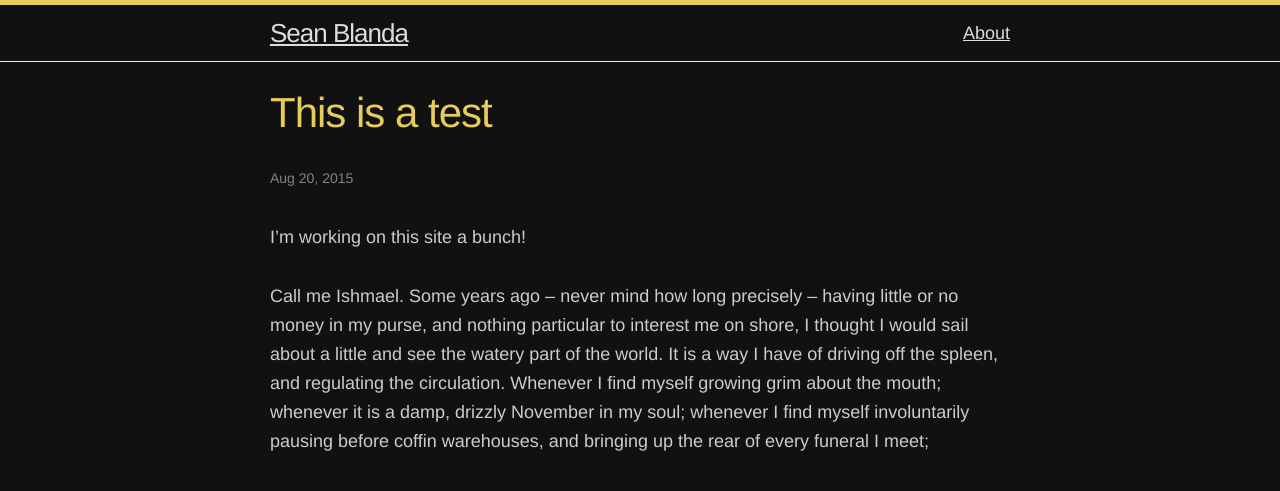
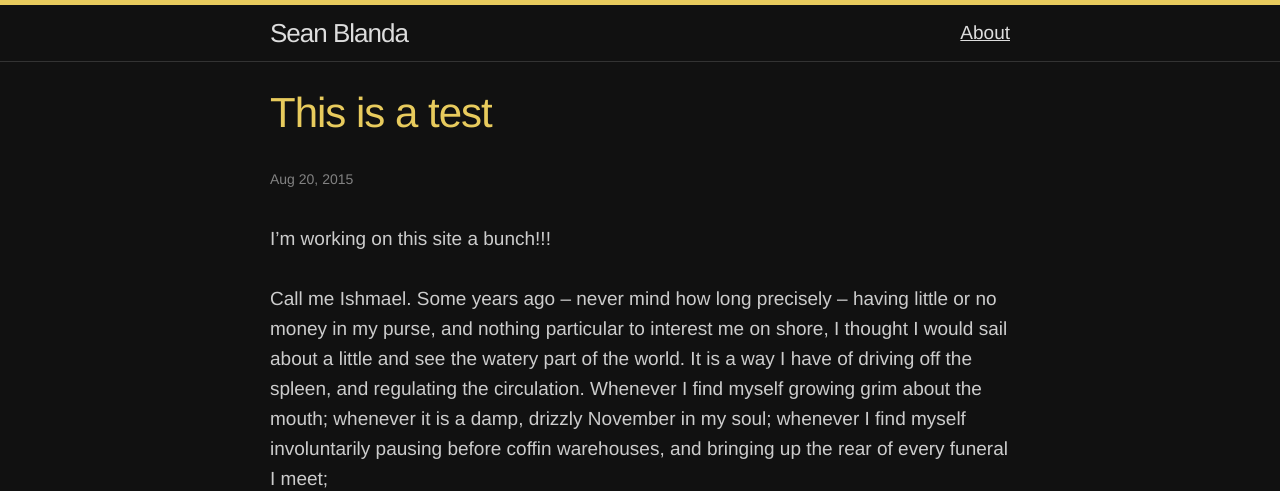
Before and after one commit to Blandanomics/Blandanomics.github.io, a Jekyll site: the page built from _posts/2015-08-20-this-is-atest.markdown, in a window 1280 px wide. Shown: the top 491 px of the page. Built offline with Jekyll 4.4.1, drawn with Linux system fonts in a browser that asks for light colours; some of the changed text lies outside the part shown.

Commit message:
Article page nearly done. Some index tweaks.

```diff
--- a/_config.yml
+++ b/_config.yml
@@ -9,3 +9,4 @@
 github_username:  blandanomics
 # Build settings
 markdown: kramdown
+image: "/images/"
--- a/_layouts/default.html
+++ b/_layouts/default.html
@@ -13,7 +13,7 @@
       </div>
     </div>
 
-    {% include footer.html %}
+    <!-- {% include footer.html %} -->
 
   </body>
 
--- a/_layouts/post.html
+++ b/_layouts/post.html
@@ -12,4 +12,10 @@
     {{ content }}
   </article>
 
+  <div class="promo"><h3><a href="http://ajrarchive.org/Article.asp?id=4408">-30-</a></h3>
+    <p>Every month-ish I send my latest writing, fascinating editorial links from around the web, and a sweet flag. Want in? <a href="https://tinyletter.com/blanda" alt="Sean's Tinyletter">Sign up here</a>.</p>
+    <h3>—</h3>
+    <p>Follow me on <a href="http://twitter.com">Twitter</a></p>
+  </div>
+
 </div>
--- a/_posts/2015-08-20-this-is-atest.markdown
+++ b/_posts/2015-08-20-this-is-atest.markdown
@@ -4,9 +4,11 @@
 date:   2015-08-20 19:49:30
 categories: news
 ---
-I'm working on this site a bunch!
+I'm working on this site a bunch!!!
 
 Call me Ishmael. Some years ago -- never mind how long precisely -- having little or no money in my purse, and nothing particular to interest me on shore, I thought I would sail about a little and see the watery part of the world. It is a way I have of driving off the spleen, and regulating the circulation. Whenever I find myself growing grim about the mouth; whenever it is a damp, drizzly November in my soul; whenever I find myself involuntarily pausing before coffin warehouses, and bringing up the rear of every funeral I meet;
+
+<img src="/images/test.gif">
 
 and especially whenever my hypos get such an upper hand of me, that it requires a strong moral principle to prevent me from deliberately stepping into the street, and methodically knocking people's hats off -- then, I account it high time to get to sea as soon as I can. This is my substitute for pistol and ball. With a philosophical flourish Cato throws himself upon his sword; I quietly take to the ship. There is nothing surprising in this. If they but knew it, almost all men in their degree, some time or other, cherish very nearly the same feelings towards the ocean with me. --opening paragraph
 
--- a/css/main.scss
+++ b/css/main.scss
@@ -51,7 +51,15 @@
         "syntax-highlighting"
 ;
 
-/* TESTING HERE */
+/* Variable styles I made here */
+
+.promo{ /* newsletter and twitter call out at the end of the post */
+  text-align: center;
+}
+
+.center{ /* my attempt not to use the center tag all the time */
+  text-align: center;
+}
 
 /**
  * Reset some basic elements
@@ -67,8 +75,8 @@
  */
 body {
   font-family: Helvetica, Arial, sans-serif;
-  font-size: 18px;
-  line-height: 29px;
+  font-size: 19px;
+  line-height: 30px;
   font-weight: 300;
   color: #ccc;
   background-color: #111;
@@ -204,7 +212,7 @@
  */
 .site-header {
   border-top: 5px solid $brand-color;
-  border-bottom: 1px solid #e8e8e8;
+  border-bottom: 1px solid #333;
   min-height: 56px;
   position: relative; }
 
@@ -213,13 +221,19 @@
   line-height: 56px;
   letter-spacing: -1px;
   margin-bottom: 0;
-  float: left; }
+  float: left;
+  text-decoration: none;
+}
   .site-title, .site-title:visited {
     color: #ddd; }
+    .site-title:hover {
+      text-decoration: underline;
+    }
 
 .site-nav {
   float: right;
-  line-height: 56px; }
+  line-height: 56px;
+}
   .site-nav .menu-icon {
     display: none; }
   .site-nav .page-link {
@@ -235,7 +249,8 @@
       background-color: #fdfdfd;
       border: 1px solid #e8e8e8;
       border-radius: 5px;
-      text-align: right; }
+      text-align: right;
+    }
       .site-nav .menu-icon {
         display: block;
         float: right;
@@ -254,7 +269,8 @@
         display: none; }
       .site-nav:hover .trigger {
         display: block;
-        padding-bottom: 5px; }
+        padding-bottom: 5px;
+      }
       .site-nav .page-link {
         display: block;
         padding: 5px 10px; } }
@@ -504,3 +520,12 @@
     color: #008080; }
   .highlight .il {
     color: #099; }
+
+/* color pallette for reference
+Primary color: E8CB5D
+Darker share: CBAD38
+Other options for future:
+   shade 1 = #FFF0B5 = rgb(255,240,181) = rgba(255,240,181,1) = rgb0(1,0.941,0.71)
+   shade 2 = #FFE78B = rgb(255,231,139) = rgba(255,231,139,1) = rgb0(1,0.906,0.545)
+   shade 4 = #A5891B = rgb(165,137, 27) = rgba(165,137, 27,1) = rgb0(0.647,0.537,0.106)
+*/
--- a/index.html
+++ b/index.html
@@ -3,7 +3,10 @@
 ---
 
 <div class="home">
+<p>Hello there! I'm Sean. I edit 99U, live in NYC, and do some other stuff too.</p>
 
+
+<img class="center" src="/images/blanda_bw.jpg" alt="Sean Blanda at a podium at the 99U Conference" width="740" height="492">
   <h1 class="page-heading">Posts</h1>
   <ul class="post-list">
     {% for post in site.posts %}
```
Also changed, not shown: images/blanda_bw.jpg (added), images/blanda_yellow.jpg (added), 7 other files.
